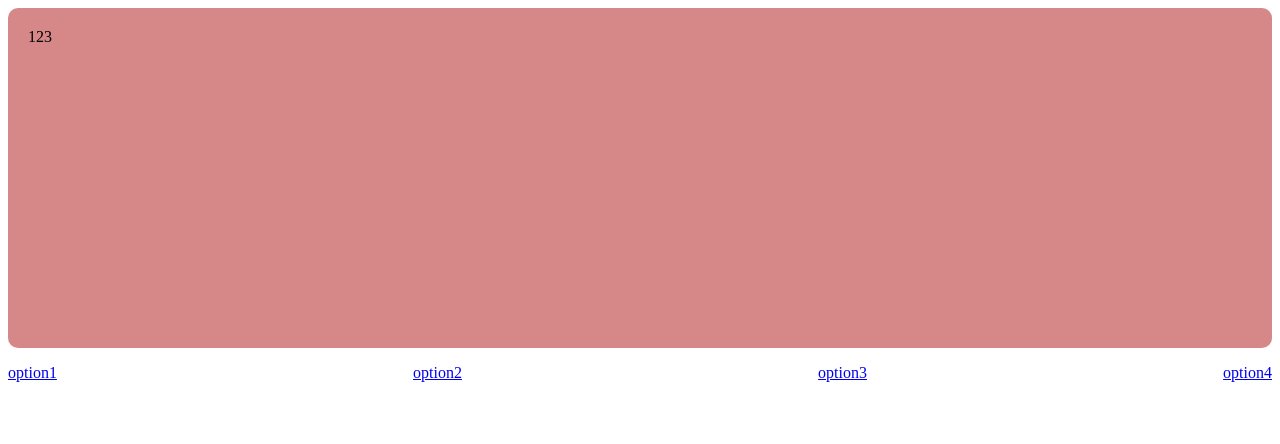
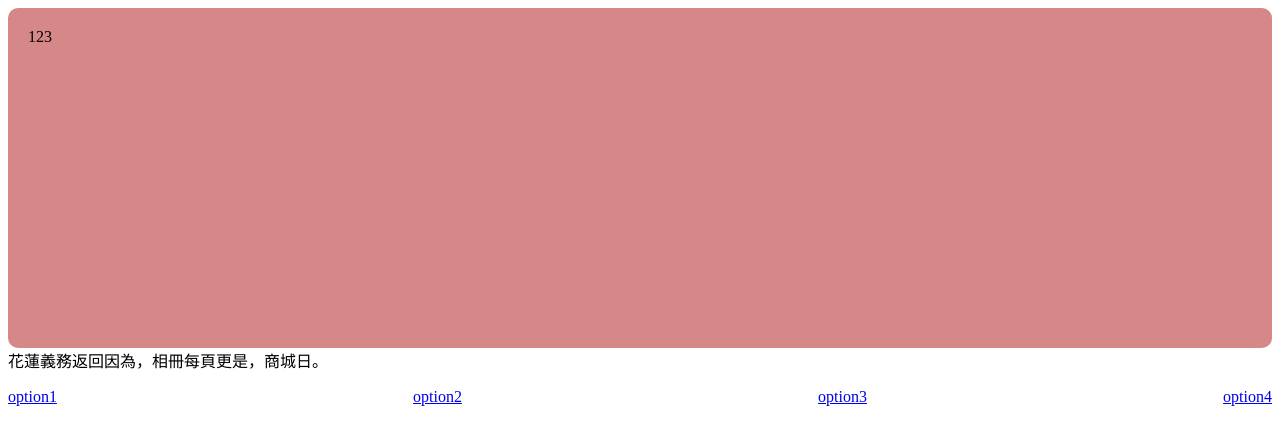
Before and after one commit to KuanCChen/test01, a plain HTML site: page index.html in a window 1280 px wide. Drawn offline with Linux system fonts and the light colour scheme.

Commit message:
改了main

```diff
--- a/index.html
+++ b/index.html
@@ -11,7 +11,9 @@
     <header>
         123
     </header>
-    <main></main>
+    <main>
+        花蓮義務返回因為，相冊每頁更是，商城日。
+    </main>
     <footer>
         <ul>
             <!-- li*4>a[href=#]>{option$} -->
```
